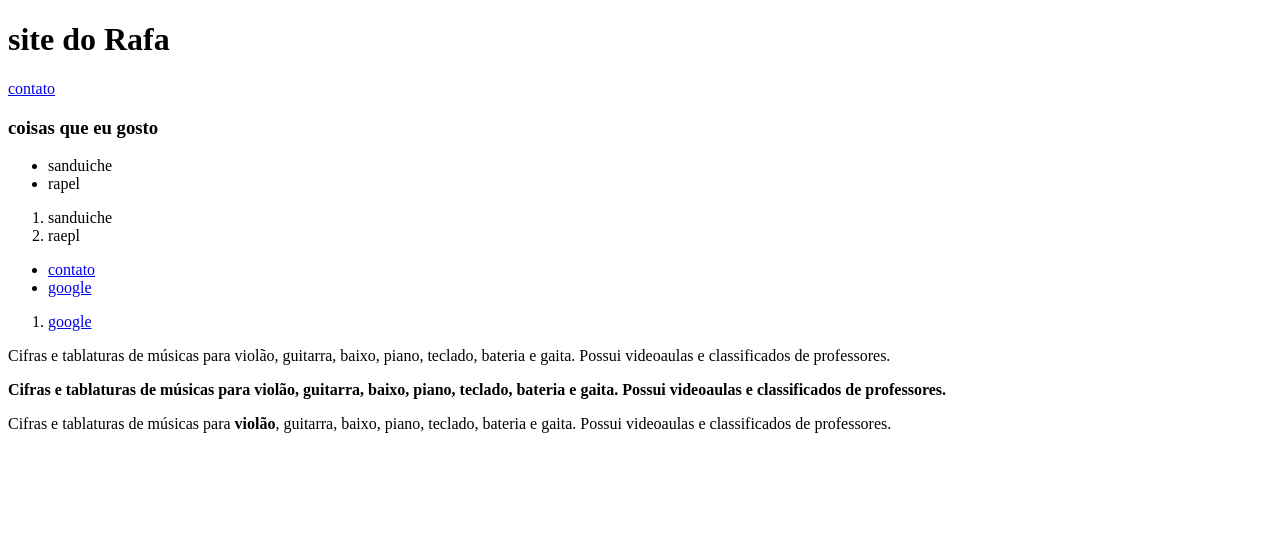
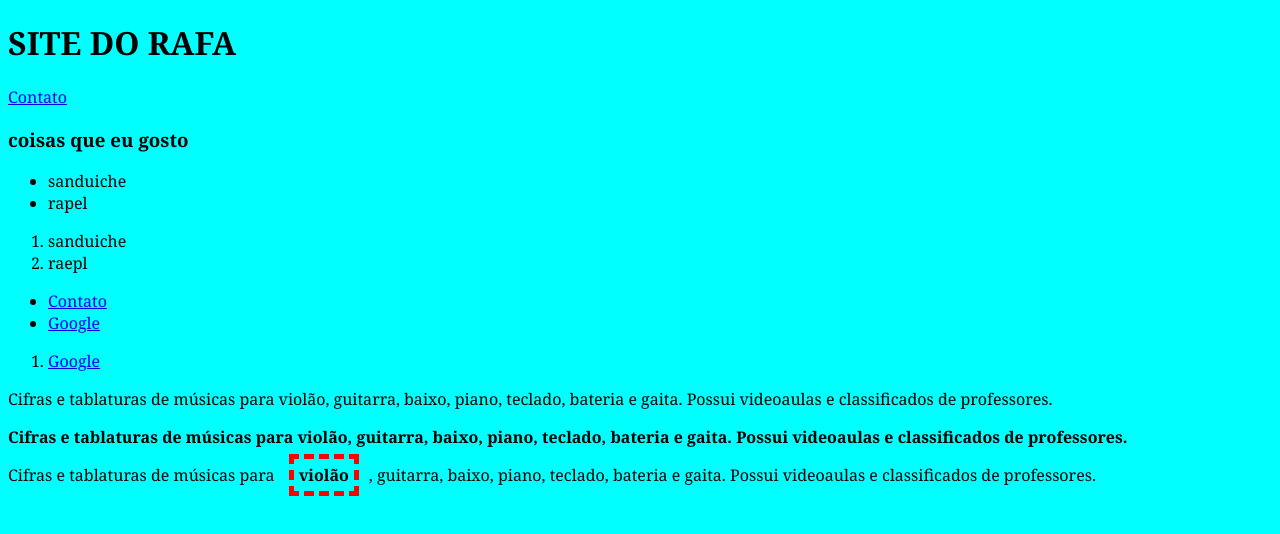
Before and after one commit to rafadread/aulajs, a plain HTML site: page index.html in a window 1280 px wide. Drawn offline with Linux system fonts and the light colour scheme.

Commit message:
aplicou estilo

```diff
--- a/index.html
+++ b/index.html
@@ -6,7 +6,7 @@
     <meta name="viewport" content="width=device-width, initial-scale=1.0">
     <meta http-equiv="X-UA-Compatible" content="ie=edge">
     <title>Site do Rafa</title>
-
+<link rel="stylesheet" href="style.css">
 
 </head>
 
@@ -43,7 +43,7 @@
         de professores.
     </strong>
     <p>Cifras e tablaturas de músicas para
-        <strong>violão</strong>, guitarra, baixo, piano, teclado, bateria e gaita. Possui videoaulas e classificados de professores.
+        <strong class="caixa">violão</strong>, guitarra, baixo, piano, teclado, bateria e gaita. Possui videoaulas e classificados de professores.
     </p>
 </body>
 
--- /dev/null
+++ b/style.css
@@ -0,0 +1,13 @@
+body {
+  background-color: cyan;
+  font-family: Georgia, "Times New Roman", Times, serif;
+}
+h1 {
+  text-transform: uppercase;
+}
+a {
+  text-transform: capitalize;
+}
+.caixa{border: red 5px dashed;
+padding: 5px;
+margin: 10px;}
```
